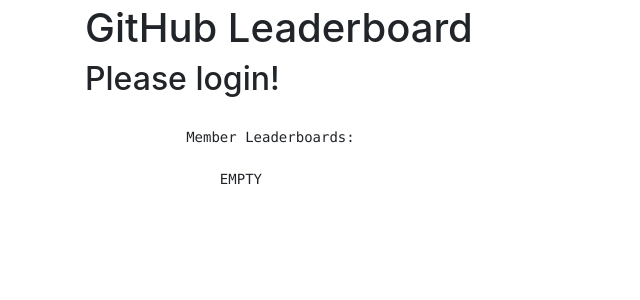
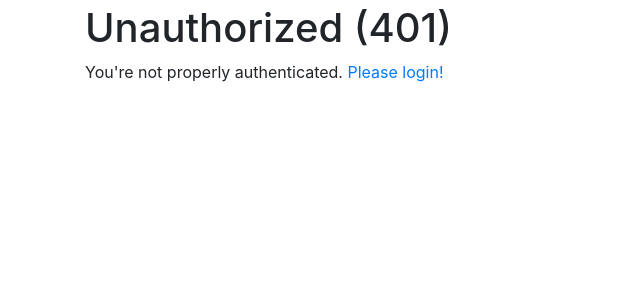
Before and after one commit to jacksonet00/github-leaderboard, a Django app: page /app/dashboard in a window 1280 px wide. Shown: the part 56-356 px from the top of the page, without its empty margins (0-640 px from the left). Run offline with Django 3.2, Linux system fonts and the light colour scheme; some libraries are stand-ins or nearby versions.

Commit message:
Implemented 401 page for anon users

```diff
--- a/github_leaderboard/app/views.py
+++ b/github_leaderboard/app/views.py
@@ -3,6 +3,7 @@
 from django.template import loader
 from django.views import View
 from django.shortcuts import get_object_or_404
+from django.core.exceptions import PermissionDenied
 
 from github_leaderboard.app.models import Leaderboard
 from github_leaderboard.users.models import User
@@ -15,6 +16,8 @@
 def dashboard(request):
     ''' View for the dashboard page of the website '''
     template = 'pages/dashboard.html'
+    if not request.user.is_authenticated:
+        return Http401NotAuthenticated(request)
     if request.method == 'GET':
         ctx = dashboard_context(request)
         return render(request, template, context=ctx)
@@ -83,8 +86,7 @@
                 'message': message to be displayed
             }
     '''
-    logged_in = request.user.is_authenticated
-    if logged_in:
+    if request.user.is_authenticated:
         owned_leaderboards = Leaderboard.objects.filter(owner=request.user)
         member_leaderboards = {} # TODO: Need to make this possible with models
         message = f"Hello {request.user.name}"
@@ -94,19 +96,19 @@
             'member_leaderboards': member_leaderboards,
             'message': message,
             'creation_form': creation_form,
-            'logged_in': logged_in
         }
+        return context
     else:
-        context = {
-            'message' : "Please login!",
-            'logged_in': logged_in
-        }
-    return context
+        raise PermissionDenied
 
-def http501(message):
+def Http501NotImplemented(message):
     ''' Returns a HTTP Response 501 Not Implemented
         with message as content
     '''
     response = HttpResponse(message)
     response.status_code = 501
     return response
+
+def Http401NotAuthenticated(request):
+    ''' Return the 401 page telling the user to login '''
+    return render(request, "401.html")
--- /dev/null
+++ b/github_leaderboard/templates/401.html
@@ -0,0 +1,16 @@
+{% extends "base.html" %}
+
+{% block title %}Unauthorized (401){% endblock %}
+
+{% block content %}
+    <h1>Unauthorized (401)</h1>
+
+    <p>
+        {% if exception %}
+            {{ exception }}
+        {% else %}
+            You're not properly authenticated.
+            <a href="{% url 'account_login' %}" class="link-primary">Please login!</a>
+        {% endif %}
+    </p>
+{% endblock content %}
--- a/github_leaderboard/templates/pages/dashboard.html
+++ b/github_leaderboard/templates/pages/dashboard.html
@@ -19,7 +19,6 @@
         </pre>
 
         {# Table of Owned Leaderboards and delete buttons #}
-        {% if logged_in %}
         <div>
             <h3>Owned Leaderboards</h3>
 
@@ -49,10 +48,8 @@
                     </tbody>
                 </table>
         </div>
-        {% endif %}
 
         {# Leaderboard Creation Form #}
-        {% if logged_in %}
         <div class="text-light bg-dark">
             <h2>Create a Leaderboard</h2>
             <form action="/app/dashboard" method="POST">
@@ -61,6 +58,5 @@
                 <input type="submit" value="Submit">
             </form>
         </div>
-        {% endif %}
 
 {% endblock content %}
```
